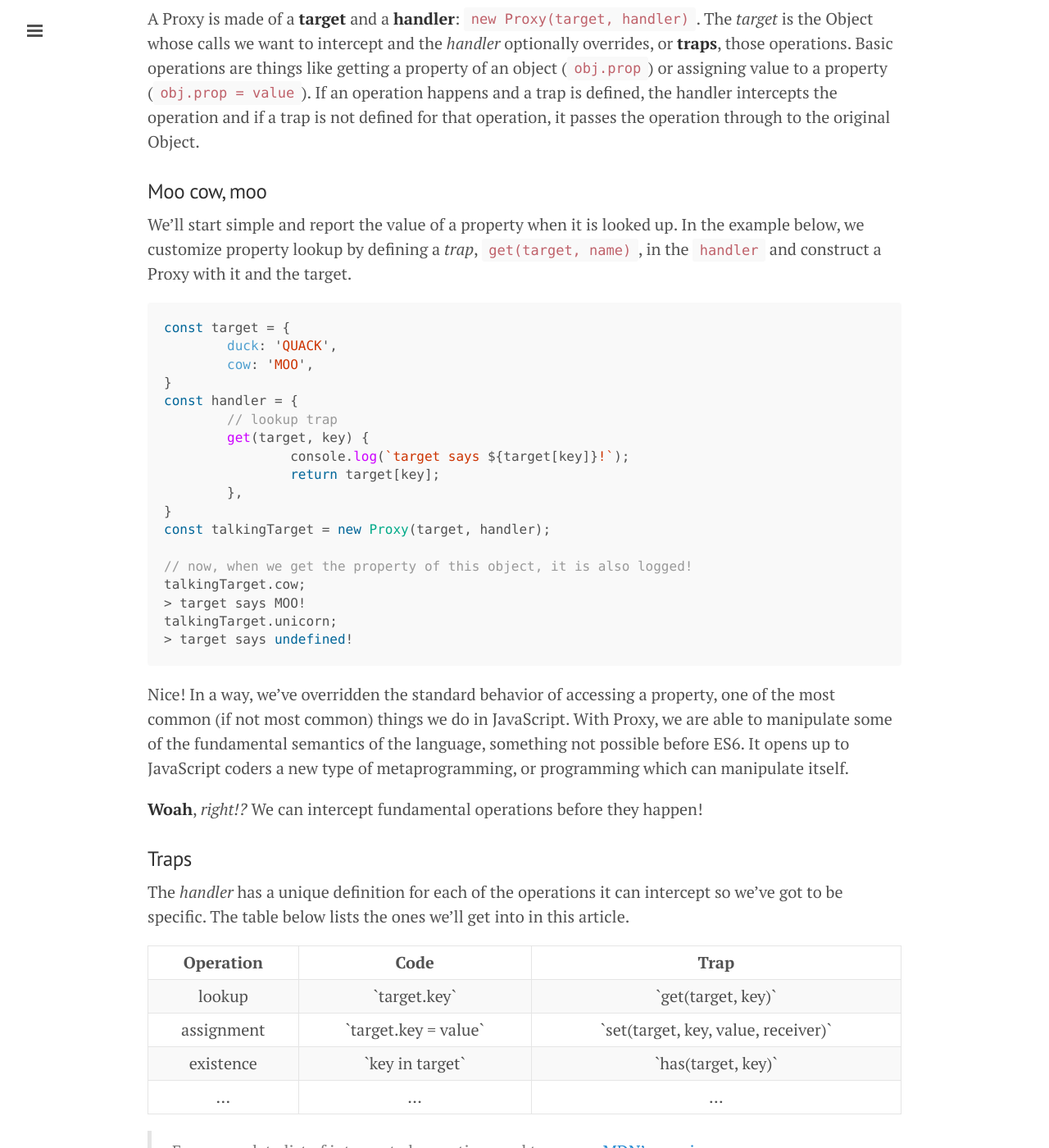
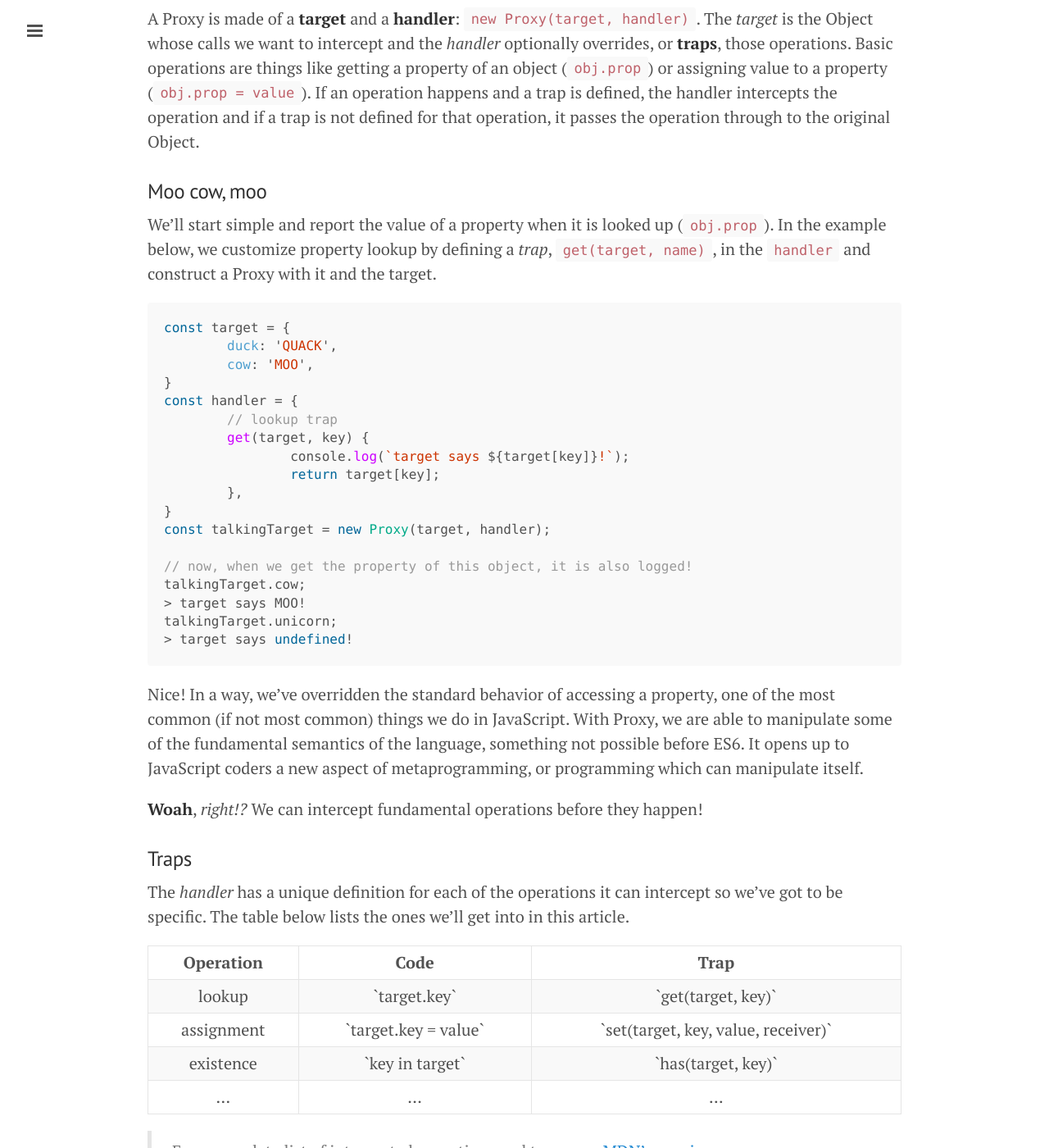
Before and after one commit to JonKrone/JonKrone.github.io, a Jekyll site: the page built from _posts/2016-04-14-proxied-living.markdown, in a window 1280 px wide and 1400 px high, scrolled down 509 px. Shown: the whole window at 82% size. Built offline with Jekyll 4.4.1, drawn with Linux system fonts in a browser that asks for light colours.

Commit message:
Update 2016-04-14-proxied-living.markdown

````diff
--- a/_posts/2016-04-14-proxied-living.markdown
+++ b/_posts/2016-04-14-proxied-living.markdown
@@ -14,7 +14,7 @@ A Proxy is made of a **target** and a **handler**: `new Proxy(target, handler)`.
 
 ### Moo cow, moo
 
-We'll start simple and report the value of a property when it is looked up. In the example below, we customize property lookup by defining a *trap*, `get(target, name)`, in the `handler` and construct a Proxy with it and the target.
+We'll start simple and report the value of a property when it is looked up (`obj.prop`). In the example below, we customize property lookup by defining a *trap*, `get(target, name)`, in the `handler` and construct a Proxy with it and the target.
 
 ```javascript
 const target = {
@@ -37,7 +37,7 @@ talkingTarget.unicorn;
 > target says undefined!
 ```
 
-Nice! In a way, we've overridden the standard behavior of accessing a property, one of the most common (if not most common) things we do in JavaScript. With Proxy, we are able to manipulate some of the fundamental semantics of the language, something not possible before ES6. It opens up to JavaScript coders a new type of metaprogramming, or programming which can manipulate itself.
+Nice! In a way, we've overridden the standard behavior of accessing a property, one of the most common (if not most common) things we do in JavaScript. With Proxy, we are able to manipulate some of the fundamental semantics of the language, something not possible before ES6. It opens up to JavaScript coders a new aspect of metaprogramming, or programming which can manipulate itself.
 
 **Woah**, *right!?* We can intercept fundamental operations before they happen!
 
````
